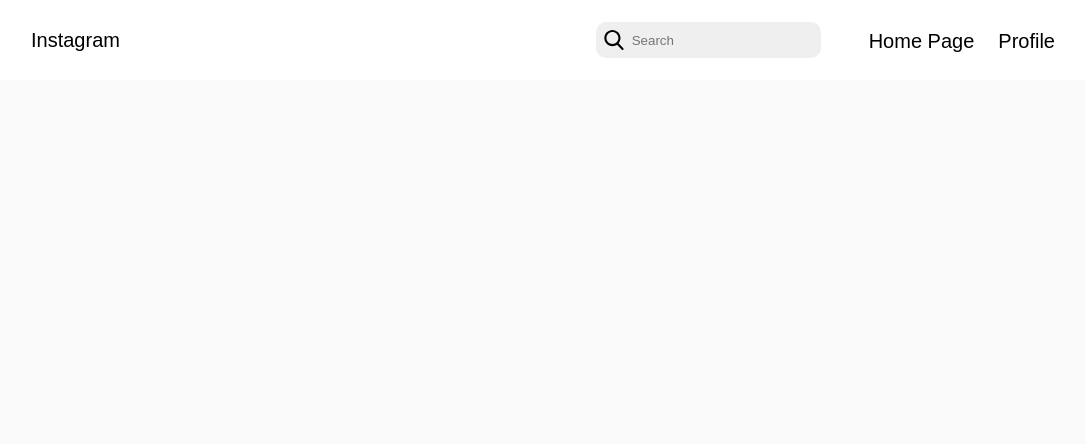
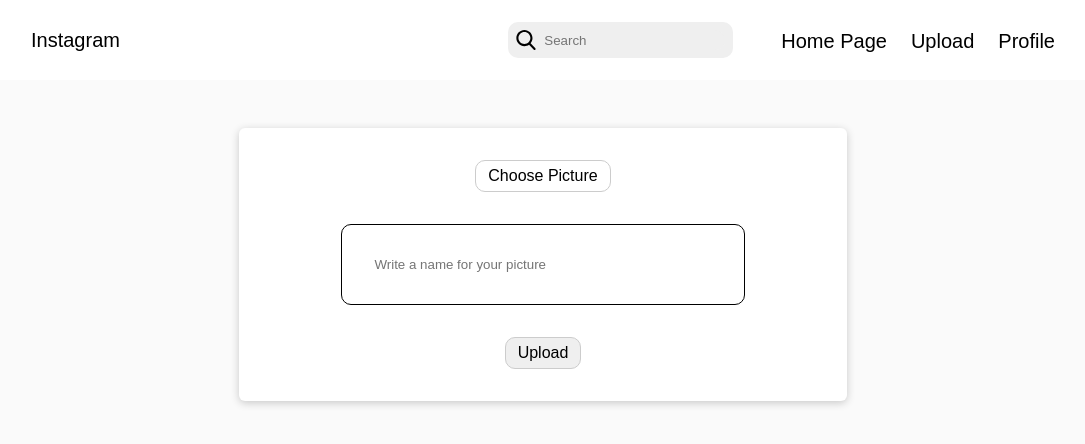
Before and after one commit to ilketorun/instagram-clone, a React (Create React App) app: page /upload in a window 1280 px wide. Shown: the top 444 px of the page, without its empty margins (97-1182 px from the left). Built offline with nearby package versions, Linux system fonts and the light colour scheme.

Commit message:
upload page is added. A custom button component is created.

```diff
--- a/src/App.js
+++ b/src/App.js
@@ -2,6 +2,7 @@ import { Route, Routes } from "react-router-dom";
 import Layout from "./components/Layout/Layout";
 import HomePage from "./components/Pages/HomePage";
 import Profile from "./components/Pages/Profile";
+import Upload from "./components/Pages/Upload";
 
 function App() {
   return (
@@ -9,6 +10,7 @@ function App() {
       <Routes>
         <Route path="/" element={<HomePage />} />
         <Route path="/profile" element={<Profile />} />
+        <Route path="/upload" element={<Upload />} />
       </Routes>
     </Layout>
   );
--- /dev/null
+++ b/src/components/UI/Button.js
@@ -0,0 +1,11 @@
+import classes from "./Button.module.css";
+
+const Button = (props) => {
+  return (
+    <button onClick={props.onClick} className={classes.button}>
+      {props.children}
+    </button>
+  );
+};
+
+export default Button;
--- /dev/null
+++ b/src/components/UI/Button.module.css
@@ -0,0 +1,18 @@
+.button {
+  color: rgb(0, 0, 0);
+  border: 1px solid #ccc;
+  border-radius: 10px;
+  /* display: inline-block; */
+  display: flex;
+
+  margin: 1rem 2rem;
+  padding: 6px 12px;
+  cursor: pointer;
+  font-size: 1rem;
+}
+
+.button:hover,
+.button:active {
+  background-color: rgb(180, 180, 180);
+  color: rgb(10, 10, 10);
+}
--- /dev/null
+++ b/src/components/Upload/UploadInput.js
@@ -0,0 +1,15 @@
+import classes from "./UploadInput.module.css";
+import { Fragment } from "react";
+
+const UploadInput = () => {
+  return (
+    <Fragment>
+      <label htmlFor="file-upload" className={classes.uploadButton}>
+        Choose Picture
+      </label>
+      <input id="file-upload" type="file" />
+    </Fragment>
+  );
+};
+
+export default UploadInput;
--- /dev/null
+++ b/src/components/Upload/UploadInput.module.css
@@ -0,0 +1,19 @@
+input[type="file"] {
+  display: none;
+}
+.uploadButton {
+  color: rgb(0, 0, 0);
+  border: 1px solid #ccc;
+  border-radius: 10px;
+  display: inline-flex;
+  margin: 1rem 2rem;
+  padding: 6px 12px;
+  cursor: pointer;
+  font-size: 1rem;
+}
+
+.uploadButton:hover,
+.uploadButton:active {
+  background-color: rgb(180, 180, 180);
+  color: rgb(10, 10, 10);
+}
--- a/src/components/layout/MainHeader.js
+++ b/src/components/layout/MainHeader.js
@@ -37,6 +37,9 @@ const MainHeader = () => {
               <NavLink to="/">Home Page</NavLink>
             </li>
             <li>
+              <NavLink to="/upload">Upload</NavLink>
+            </li>
+            <li>
               <NavLink to="/profile">Profile</NavLink>
             </li>
           </ul>
--- a/src/components/pages/Profile.js
+++ b/src/components/pages/Profile.js
@@ -1,14 +1,12 @@
 import { Fragment } from "react";
 import Card from "../UI/Card";
-import classes from "../UI/Card.module.css";
 
 const Profile = () => {
   return (
     <Fragment>
-      <Card className={classes.card}>
-        <li>assdds</li>
+      <Card>
+        <p> This is Profile page</p>
       </Card>
-      <p> This is Profile page</p>
     </Fragment>
   );
 };
--- /dev/null
+++ b/src/components/pages/Upload.js
@@ -0,0 +1,36 @@
+import Button from "../UI/Button";
+import Card from "../UI/Card";
+import UploadInput from "../Upload/UploadInput";
+
+const Upload = () => {
+  return (
+    <Card>
+      <div
+        style={{
+          display: "flex",
+          flexDirection: "column",
+          justifyContent: "space-around",
+          alignItems: "center",
+        }}
+      >
+        <UploadInput />
+        <input
+          type="text"
+          placeholder="Write a name for your picture"
+          style={{
+            margin: "1rem",
+            padding: "2rem",
+            display: "flex",
+            width: "70%",
+            maxWidth: "40rem",
+            borderRadius: "10px",
+            border: "1px solid black",
+          }}
+        ></input>
+        <Button>Upload</Button>
+      </div>
+    </Card>
+  );
+};
+
+export default Upload;
```
